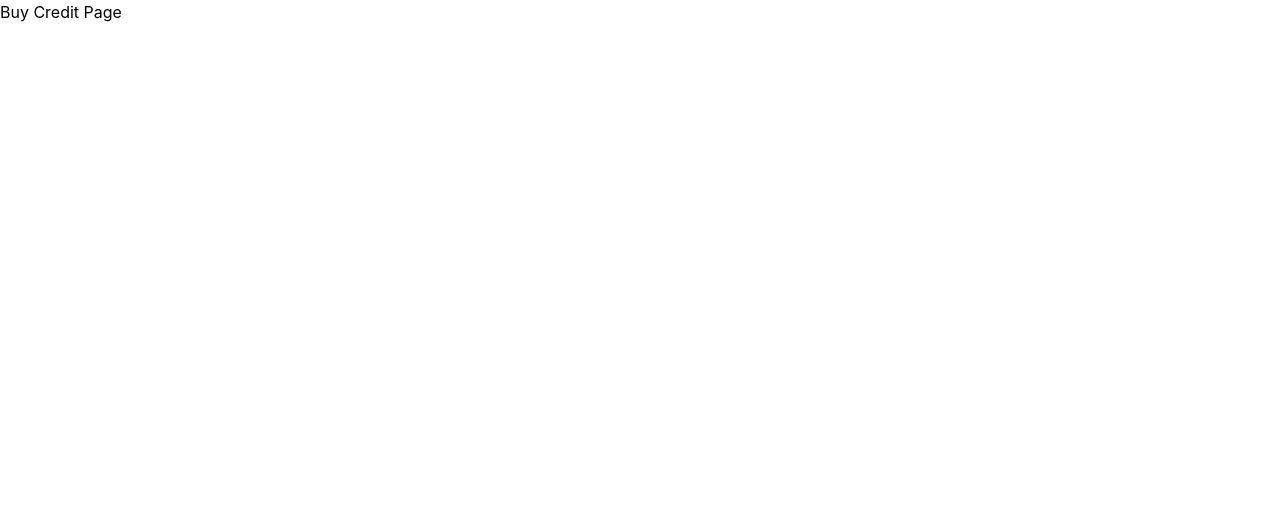
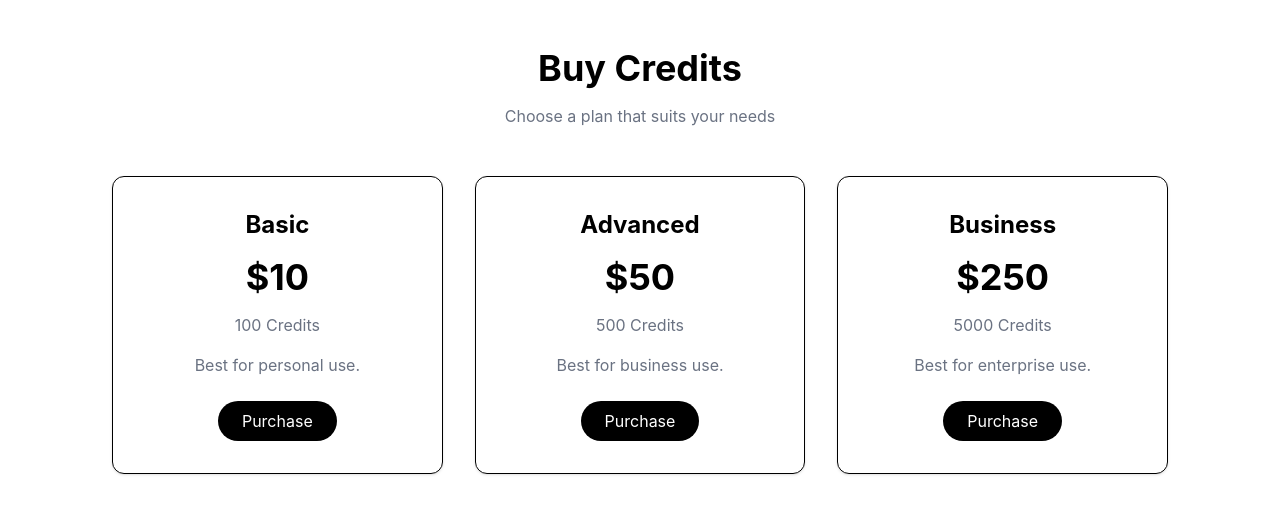
Before and after one commit to azkamaryam/AI-Image-Generator, a React (Vite) app: page /buy in a window 1280 px wide. Shown: the top 514 px of the page. Built offline with nearby package versions, Linux system fonts and the light colour scheme.

Commit message:
Create result and buy credit pages

```diff
--- a/src/pages/BuyCredit.jsx
+++ b/src/pages/BuyCredit.jsx
@@ -1,5 +1,46 @@
+import { plans } from "../assets/assets";
+
 function BuyCredit() {
-  return <h1>Buy Credit Page</h1>;
+  return (
+    <div className="min-h-screen px-4 sm:px-10 md:px-14 lg:px-28 py-12">
+      <h1 className="text-4xl font-bold text-center mb-4">
+        Buy Credits
+      </h1>
+
+      <p className="text-center text-gray-500 mb-12">
+        Choose a plan that suits your needs
+      </p>
+
+      <div className="grid md:grid-cols-3 gap-8">
+        {plans.map((plan) => (
+          <div
+            key={plan.id}
+            className="border rounded-xl p-8 text-center shadow-sm"
+          >
+            <h2 className="text-2xl font-bold mb-4">
+              {plan.id}
+            </h2>
+
+            <h3 className="text-4xl font-bold mb-4">
+              ${plan.price}
+            </h3>
+
+            <p className="text-gray-500 mb-4">
+              {plan.credits} Credits
+            </p>
+
+            <p className="text-gray-500 mb-6">
+              {plan.desc}
+            </p>
+
+            <button className="bg-black text-white px-6 py-2 rounded-full">
+              Purchase
+            </button>
+          </div>
+        ))}
+      </div>
+    </div>
+  );
 }
 
 export default BuyCredit;
--- a/src/pages/Result.jsx
+++ b/src/pages/Result.jsx
@@ -1,5 +1,31 @@
 function Result() {
-  return <h1>Result Page</h1>;
+  return (
+    <div className="min-h-screen px-4 sm:px-10 md:px-14 lg:px-28 py-12">
+      <h1 className="text-4xl font-bold text-center mb-10">
+        Generated Image
+      </h1>
+
+      <div className="max-w-3xl mx-auto">
+        <div className="border rounded-xl p-6">
+          <div className="h-96 bg-gray-100 rounded-lg flex items-center justify-center">
+            <p className="text-gray-500">
+              Generated image will appear here
+            </p>
+          </div>
+
+          <div className="flex justify-center gap-4 mt-6">
+            <button className="bg-black text-white px-6 py-2 rounded-full">
+              Generate Again
+            </button>
+
+            <button className="border px-6 py-2 rounded-full">
+              Download
+            </button>
+          </div>
+        </div>
+      </div>
+    </div>
+  );
 }
 
 export default Result;
```
